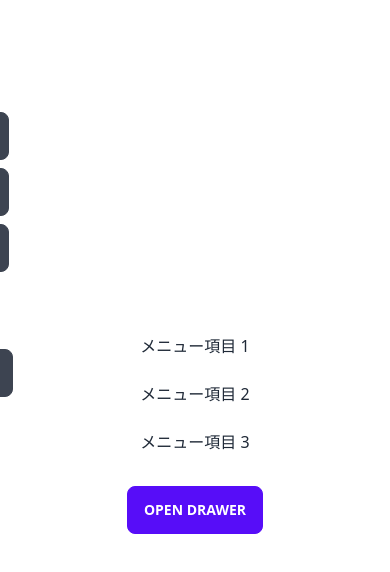
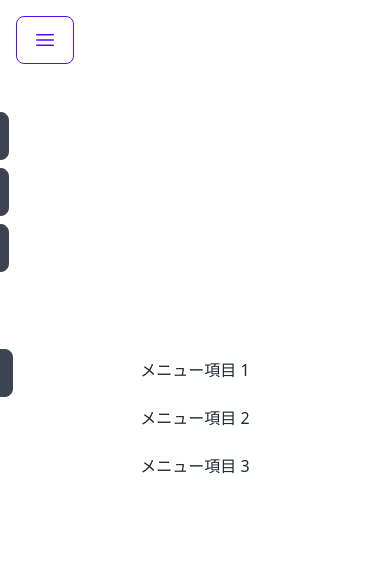
Before and after one commit to Katsushi21/WalkScope, a SvelteKit app in the folder client/: page / in a window 390 px wide. Shown: the top 572 px of the page. Built offline with nearby package versions, Linux system fonts and the light colour scheme.

Commit message:
udpate: メニュー開閉ボタンを左上に固定

```diff
--- a/client/src/routes/+page.svelte
+++ b/client/src/routes/+page.svelte
@@ -15,7 +15,24 @@
 	<input id="my-drawer-2" type="checkbox" class="drawer-toggle" />
 	<div class="drawer-content flex flex-col items-center justify-center">
 		<Map />
-		<label for="my-drawer-2" class="btn btn-primary drawer-button lg:hidden">Open drawer</label>
+		<label
+			for="my-drawer-2"
+			class="btn btn-outline btn-primary drawer-button absolute top-4 left-4 lg:hidden"
+			><svg
+				xmlns="http://www.w3.org/2000/svg"
+				fill="none"
+				viewBox="0 0 24 24"
+				stroke-width="1.5"
+				stroke="currentColor"
+				class="w-6 h-6"
+			>
+				<path
+					stroke-linecap="round"
+					stroke-linejoin="round"
+					d="M3.75 6.75h16.5M3.75 12h16.5m-16.5 5.25h16.5"
+				/>
+			</svg>
+		</label>
 	</div>
 	<div class="drawer-side">
 		<label for="my-drawer-2" class="drawer-overlay" />
```
